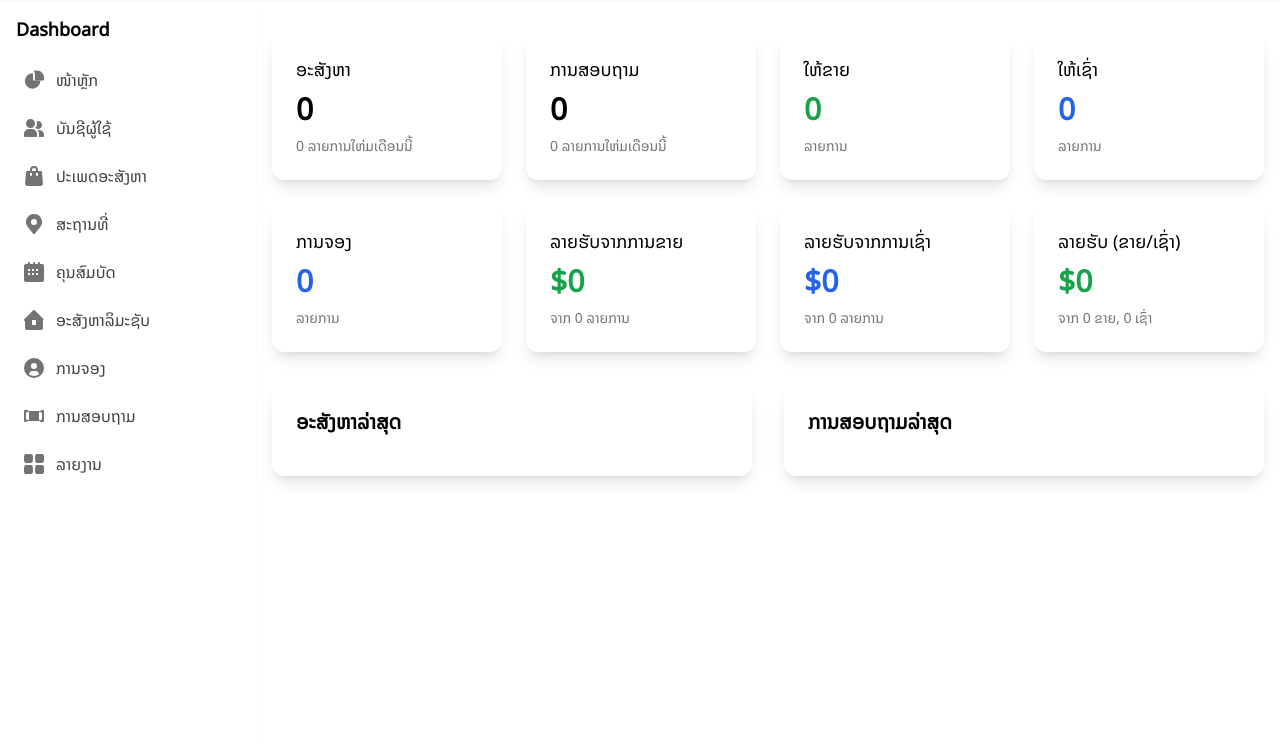
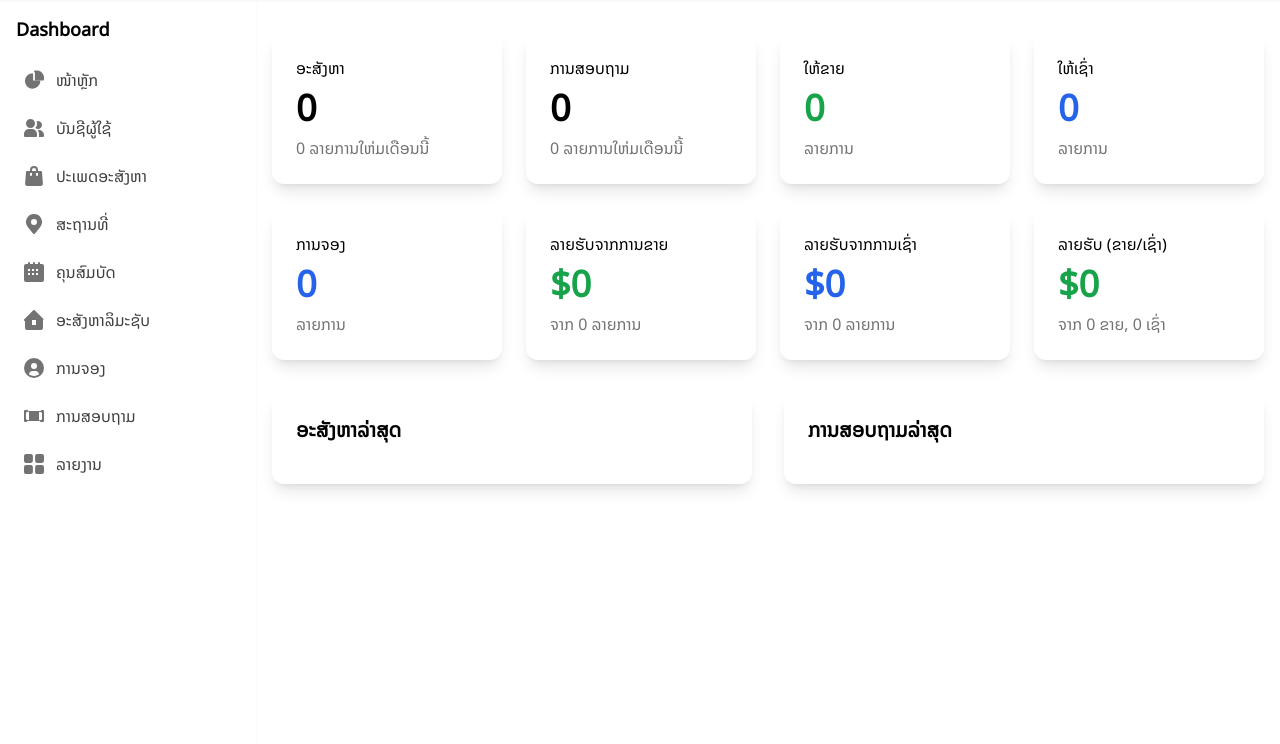
Before and after one commit to sengxingstx-dev/dj_real_estate, a Django app: page /dashboard/ in a window 1280 px wide. Shown: the part 56-800 px from the top of the page. Run offline with Django 5.2, Linux system fonts and the light colour scheme; the visitor is signed in with stand-in values (Sample User, id 1); data that the repository does not hold is empty; some libraries are stand-ins or nearby versions.

Commit message:
update dashboard font size

```diff
--- a/templates/dashboard/dashboard_home.html
+++ b/templates/dashboard/dashboard_home.html
@@ -12,45 +12,45 @@
       <div class="grid grid-cols-1 md:grid-cols-2 lg:grid-cols-4 gap-6 mb-8">
         <!-- Statistics Cards -->
         <div class="bg-white rounded-xl shadow-lg p-6">
-          <h3 class="text-lg font-medium text-primary-950 mb-2">ອະສັງຫາ</h3>
-          <p class="text-3xl font-bold text-primary-600">{{ total_properties }}</p>
-          <p class="text-sm text-neutral-500 mt-2">{{ monthly_new_properties }} ລາຍການໃຫ່ມເດືອນນີ້</p>
+          <h3 class="text-2lg font-medium text-primary-950 mb-2">ອະສັງຫາ</h3>
+          <p class="text-4xl font-bold text-primary-600">{{ total_properties }}</p>
+          <p class="text-md text-neutral-500 mt-2">{{ monthly_new_properties }} ລາຍການໃຫ່ມເດືອນນີ້</p>
         </div>
         <div class="bg-white rounded-xl shadow-lg p-6">
-          <h3 class="text-lg font-medium text-primary-950 mb-2">ການສອບຖາມ</h3>
-          <p class="text-3xl font-bold text-secondary-500">{{ total_inquiries }}</p>
-          <p class="text-sm text-neutral-500 mt-2">{{ monthly_new_inquiries }} ລາຍການໃຫ່ມເດືອນນີ້</p>
+          <h3 class="text-2lg font-medium text-primary-950 mb-2">ການສອບຖາມ</h3>
+          <p class="text-4xl font-bold text-secondary-500">{{ total_inquiries }}</p>
+          <p class="text-md text-neutral-500 mt-2">{{ monthly_new_inquiries }} ລາຍການໃຫ່ມເດືອນນີ້</p>
         </div>
         <div class="bg-white rounded-xl shadow-lg p-6">
-          <h3 class="text-lg font-medium text-primary-950 mb-2">ໃຫ້ຂາຍ</h3>
-          <p class="text-3xl font-bold text-green-600">{{ properties_for_sale }}</p>
-          <p class="text-sm text-neutral-500 mt-2">ລາຍການ</p>
+          <h3 class="text-2lg font-medium text-primary-950 mb-2">ໃຫ້ຂາຍ</h3>
+          <p class="text-4xl font-bold text-green-600">{{ properties_for_sale }}</p>
+          <p class="text-md text-neutral-500 mt-2">ລາຍການ</p>
         </div>
         <div class="bg-white rounded-xl shadow-lg p-6">
-          <h3 class="text-lg font-medium text-primary-950 mb-2">ໃຫ້ເຊົ່າ</h3>
-          <p class="text-3xl font-bold text-blue-600">{{ properties_for_rent }}</p>
-          <p class="text-sm text-neutral-500 mt-2">ລາຍການ</p>
+          <h3 class="text-2lg font-medium text-primary-950 mb-2">ໃຫ້ເຊົ່າ</h3>
+          <p class="text-4xl font-bold text-blue-600">{{ properties_for_rent }}</p>
+          <p class="text-md text-neutral-500 mt-2">ລາຍການ</p>
         </div>
         <div class="bg-white rounded-xl shadow-lg p-6">
-          <h3 class="text-lg font-medium text-primary-950 mb-2">ການຈອງ</h3>
-          <p class="text-3xl font-bold text-blue-600">{{ total_bookings }}</p>
+          <h3 class="text-2lg font-medium text-primary-950 mb-2">ການຈອງ</h3>
+          <p class="text-4xl font-bold text-blue-600">{{ total_bookings }}</p>
           {% comment %} You might add monthly new bookings here if you calculate it {% endcomment %}
-          <p class="text-sm text-neutral-500 mt-2">ລາຍການ</p> {# Placeholder text #}
+          <p class="text-md text-neutral-500 mt-2">ລາຍການ</p> {# Placeholder text #}
         </div>
         <div class="bg-white rounded-xl shadow-lg p-6">
-          <h3 class="text-lg font-medium text-primary-950 mb-2">ລາຍຮັບຈາກການຂາຍ</h3>
-          <p class="text-3xl font-bold text-green-600">${{ revenue_sold|floatformat:0|intcomma }}</p>
-          <p class="text-sm text-neutral-500 mt-2">ຈາກ {{ properties_sold }} ລາຍການ</p>
+          <h3 class="text-2lg font-medium text-primary-950 mb-2">ລາຍຮັບຈາກການຂາຍ</h3>
+          <p class="text-4xl font-bold text-green-600">${{ revenue_sold|floatformat:0|intcomma }}</p>
+          <p class="text-md text-neutral-500 mt-2">ຈາກ {{ properties_sold }} ລາຍການ</p>
         </div>
         <div class="bg-white rounded-xl shadow-lg p-6">
-          <h3 class="text-lg font-medium text-primary-950 mb-2">ລາຍຮັບຈາກການເຊົ່າ</h3>
-          <p class="text-3xl font-bold text-blue-600">${{ revenue_rented|floatformat:0|intcomma }}</p>
-          <p class="text-sm text-neutral-500 mt-2">ຈາກ {{ properties_rented }} ລາຍການ</p>
+          <h3 class="text-2lg font-medium text-primary-950 mb-2">ລາຍຮັບຈາກການເຊົ່າ</h3>
+          <p class="text-4xl font-bold text-blue-600">${{ revenue_rented|floatformat:0|intcomma }}</p>
+          <p class="text-md text-neutral-500 mt-2">ຈາກ {{ properties_rented }} ລາຍການ</p>
         </div>
         <div class="bg-white rounded-xl shadow-lg p-6">
-          <h3 class="text-lg font-medium text-primary-950 mb-2">ລາຍຮັບ (ຂາຍ/ເຊົ່າ)</h3>
-          <p class="text-3xl font-bold text-green-600">${{ total_revenue|floatformat:0|intcomma }}</p>
-          <p class="text-sm text-neutral-500 mt-2">ຈາກ {{ properties_sold }} ຂາຍ, {{ properties_rented }} ເຊົ່າ</p>
+          <h3 class="text-2lg font-medium text-primary-950 mb-2">ລາຍຮັບ (ຂາຍ/ເຊົ່າ)</h3>
+          <p class="text-4xl font-bold text-green-600">${{ total_revenue|floatformat:0|intcomma }}</p>
+          <p class="text-md text-neutral-500 mt-2">ຈາກ {{ properties_sold }} ຂາຍ, {{ properties_rented }} ເຊົ່າ</p>
         </div>
       </div>
       <div class="grid grid-cols-1 lg:grid-cols-2 gap-8">
```
Also changed, not shown: templates/dashboard/reports.html (+14 -14 lines).
